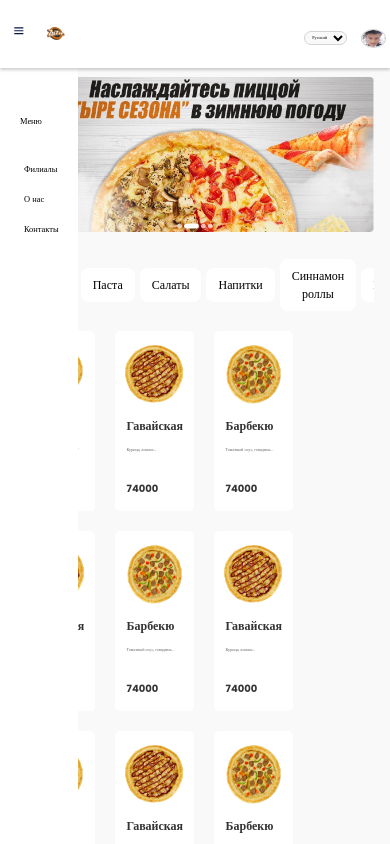
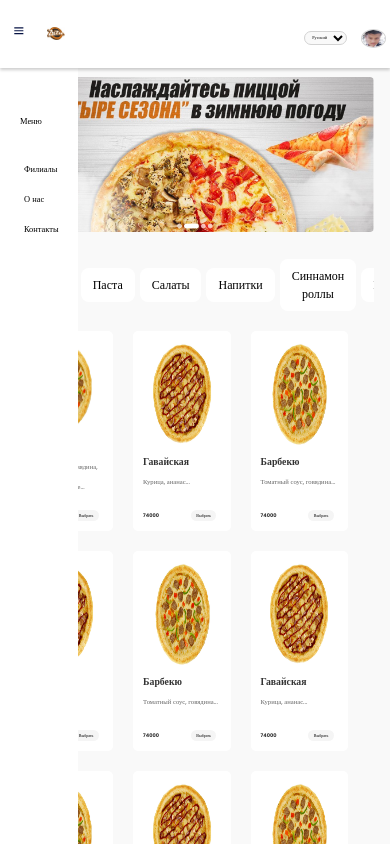
Before and after one commit to Sultan2003/Pizza_project, a React (Vite) app: page / in a window 390 px wide. Built offline with nearby package versions, Linux system fonts and the light colour scheme.

Commit message:
media query changes for mobile responsivity

```diff
--- a/package.json
+++ b/package.json
@@ -15,8 +15,10 @@
     "@emotion/styled": "^11.13.5",
     "@reduxjs/toolkit": "^2.4.0",
     "framer-motion": "^11.12.0",
+    "leaflet": "^1.9.4",
     "react": "^18.3.1",
     "react-dom": "^18.3.1",
+    "react-leaflet": "^4.2.1",
     "react-redux": "^9.1.2",
     "react-router-dom": "^7.0.1",
     "react-toastify": "^10.0.6",
--- a/src/Pages/Dashboard/Dashboard.module.scss
+++ b/src/Pages/Dashboard/Dashboard.module.scss
@@ -230,6 +230,7 @@
 
     .cards {
       grid-template-columns: repeat(1, 1fr);
+      column-gap: 2px;
     }
   }
 
--- a/src/Pages/Filials/Filials.module.scss
+++ b/src/Pages/Filials/Filials.module.scss
@@ -2,20 +2,23 @@
   margin: 5vh 5vw;
   padding: 20px;
   font-family: Arial, sans-serif;
-
   background-color: white;
+  border-radius: 12px;
+  box-shadow: 0 4px 6px rgba(0, 0, 0, 0.1);
 
   .filialsMainHeader {
     display: flex;
     justify-content: space-between;
+    align-items: center;
+
     h1 {
       font-size: 2vw;
       margin-bottom: 20px;
     }
+
     .filialsHeader {
       display: flex;
       justify-content: flex-end;
-      margin-bottom: 20px;
 
       button {
         border: none;
@@ -25,6 +28,7 @@
         cursor: pointer;
         margin-left: 10px;
         background-color: #ffffff;
+        transition: background-color 0.3s, color 0.3s;
 
         &.active {
           background-color: #ffa500;
@@ -42,7 +46,9 @@
       }
     }
   }
-}
+
+  .filialsContent {
+    margin-top: 20px;
 
     .filialsList {
       display: flex;
@@ -68,7 +74,6 @@
         font-size: 1vw;
         color: #666;
       }
-}
 
       .workingHours {
         margin-top: 15px;
@@ -84,3 +89,21 @@
           color: #333;
         }
       }
+    }
+
+    .mapContainer {
+      width: 100%;
+      height: 500px;
+      background-color: #f5f5f5;
+      border: 1px solid #eaeaea;
+      border-radius: 12px;
+      overflow: hidden;
+
+      iframe {
+        width: 100%;
+        height: 100%;
+        border: none;
+      }
+    }
+  }
+}
--- a/src/Pages/Filials/index.jsx
+++ b/src/Pages/Filials/index.jsx
@@ -1,17 +1,60 @@
-import React from "react";
+import React, { useState } from "react";
 import styles from "./Filials.module.scss";
+import { MapContainer, TileLayer, Marker, Popup } from "react-leaflet";
+import "leaflet/dist/leaflet.css";
 import filialsData from "../../components/FilialsData/FilialsData";
 
 const Filials = () => {
+  const [showMap, setShowMap] = useState(false);
+
   return (
     <div className={styles.filialsContainer}>
       <div className={styles.filialsMainHeader}>
         <h1>Филиалы</h1>
         <div className={styles.filialsHeader}>
-          <button className={styles.active}>Список</button>
-          <button>Карта</button>
+          <button
+            className={!showMap ? styles.active : ""}
+            onClick={() => setShowMap(false)}
+          >
+            Список
+          </button>
+          <button
+            className={showMap ? styles.active : ""}
+            onClick={() => setShowMap(true)}
+          >
+            Карта
+          </button>
         </div>
       </div>
+      <div className={styles.filialsContent}>
+        {showMap ? (
+          <div className={styles.mapContainer}>
+            <MapContainer
+              center={[41.311081, 69.240562]} // Tashkent's latitude and longitude
+              zoom={12}
+              style={{ height: "500px", width: "100%" }}
+            >
+              <TileLayer
+                url="https://{s}.tile.openstreetmap.org/{z}/{x}/{y}.png"
+                attribution='&copy; <a href="https://www.openstreetmap.org/copyright">OpenStreetMap</a> contributors'
+              />
+              {filialsData.map((filial, index) => (
+                <Marker
+                  key={index}
+                  position={filial.coordinates} // Add `coordinates` field to filialsData.js
+                >
+                  <Popup>
+                    <strong>{filial.name}</strong>
+                    <br />
+                    {filial.address}
+                    <br />
+                    {filial.workingHours}
+                  </Popup>
+                </Marker>
+              ))}
+            </MapContainer>
+          </div>
+        ) : (
           <div className={styles.filialsList}>
             {filialsData.map((filial, index) => (
               <div key={index} className={styles.filialCard}>
@@ -24,6 +67,8 @@ const Filials = () => {
               </div>
             ))}
           </div>
+        )}
+      </div>
     </div>
   );
 };
--- a/src/components/FilialsData/FilialsData.js
+++ b/src/components/FilialsData/FilialsData.js
@@ -3,26 +3,31 @@ const filialsData = [
     name: "Зузу пицца Magic city",
     address: "Magic City, Бабура, 174, Ташкент, Узбекистан",
     workingHours: "Ежедневно: 10:00–03:00",
+    coordinates: [41.291405, 69.276186],
   },
   {
     name: "Зузу пицца Универсам",
     address: "Махалля Акбаробод",
     workingHours: "Ежедневно: 10:00–03:00",
+    coordinates: [41.327405, 69.230186],
   },
   {
     name: "Зузу пицца Parkent",
     address: "Magic City, ул. Бабура, 174, Ташкент, Узбекистан",
     workingHours: "Ежедневно: 10:00–03:00",
+    coordinates: [41.357405, 69.224186],
   },
   {
     name: "Зузу пицца Мукумий",
     address: "Универсам, Окилота 11, Ташкент, Узбекистан",
     workingHours: "Ежедневно: 10:00–03:00",
+    coordinates: [41.337405, 69.266186],
   },
   {
     name: "Зузу пицца Сергели",
     address: "Массив Сергели-VIIIА, 11",
     workingHours: "Ежедневно: 10:00–03:00",
+    coordinates: [41.317405, 69.266186],
   },
 ];
 
--- a/src/components/ProductCard/Card.module.scss
+++ b/src/components/ProductCard/Card.module.scss
@@ -57,7 +57,7 @@
       cursor: pointer;
       margin-left: 20px;
       font-size: 1.8vh;
-      margin-left: 6vw;
+      margin-left: vw;
       width: 6.5vw;
 
       &:hover {
@@ -69,8 +69,8 @@
 
 @media (max-width: 576px) {
   .card {
-    max-width: 150px;
-    height: 180px;
+    min-width: 25vw;
+    height: 200px;
     padding: 12px;
     gap: 12px;
     border-radius: 5px;
@@ -80,47 +80,57 @@
     }
 
     p {
-      font-size: 0.5vh;
-      height: auto;
+      font-size: 1.3vw;
+      height: 9vw;
     }
 
     .pricebutton {
+      display: flex;
       padding-top: 10px;
+      gap: 3vw;
 
       span {
         font-size: 10px;
       }
 
       button {
-        display: none;
+        padding: 1px 3px;
+        font-size: 4.5px;
+
       }
     }
   }
 }
 
-@media (max-width: 360px) {
+@media (max-width: 420px) {
   .card {
     padding: 10px;
     gap: 8px;
-    max-width: 150px;
+    min-width: 25vw;
 
     h3 {
-      font-size: 0.8em;
+      font-size: 2.5vw;
     }
 
     p {
-      min-height: 30px;
-      font-size: 0.4em;
+      max-height: 9vw;
+      font-size: 1.7vw;
+
     }
 
     .pricebutton {
+      display: flex;
+      align-items: center;
+      justify-content: center;
+      gap: 12px;
+
       span {
-        font-size: 7px;
+        font-size: 5px;
       }
 
       button {
-        padding: 3px 8px;
-        font-size: 11px;
+        padding: 3px 2px;
+        font-size: 4px;
       }
     }
   }
```
Also changed, not shown: 1 other file (tests, documents, lock files or other folders). Lines whose indentation alone changed are shown as unchanged.
